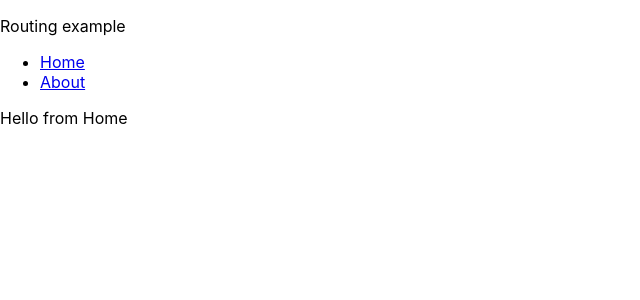
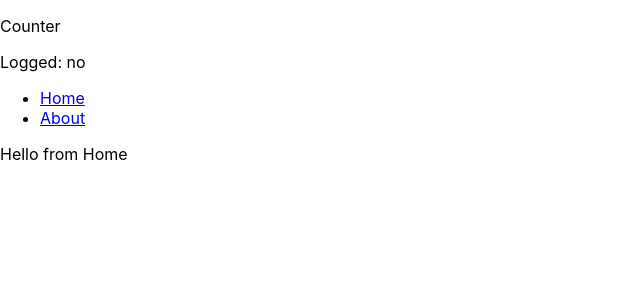
Before and after one commit to bitcoinStockExchangeTeam/bitcoin-stock-exchange, a React (Create React App) app: page / in a window 1280 px wide. Shown: the top 300 px of the page, without its empty margins (0-640 px from the left). Built offline with nearby package versions, Linux system fonts and the light colour scheme.

Commit message:
Add react integration with redux

```diff
--- a/package.json
+++ b/package.json
@@ -9,8 +9,11 @@
     "node-sass": "4.14.1",
     "react": "^17.0.1",
     "react-dom": "^17.0.1",
+    "react-redux": "^7.2.2",
     "react-router-dom": "^5.2.0",
     "react-scripts": "4.0.1",
+    "react-thunk": "^1.0.0",
+    "redux": "^4.0.5",
     "web-vitals": "^0.2.4"
   },
   "scripts": {
--- a/src/App.js
+++ b/src/App.js
@@ -1,14 +1,19 @@
+/* eslint-disable react/jsx-one-expression-per-line */
 import React from 'react';
 import { Route, BrowserRouter as Router, Switch, Link } from 'react-router-dom';
+import { useSelector } from 'react-redux';
 import './App.scss';
 import About from './components/About';
 import Home from './components/Home';
 
 function App() {
+  const counter = useSelector((state) => state.counter);
+  const isLogged = useSelector((state) => state.isLogged);
   return (
     <Router>
       <div>
-        <p>Routing example</p>
+        <p>Counter {counter}</p>
+        <p>Logged: {isLogged ? 'yes' : 'no'}</p>
         <nav>
           <ul>
             <li>
--- a/src/index.js
+++ b/src/index.js
@@ -1,12 +1,22 @@
 import React from 'react';
 import ReactDOM from 'react-dom';
 import './index.scss';
+import { createStore } from 'redux';
+import { Provider } from 'react-redux';
 import App from './App';
 import reportWebVitals from './reportWebVitals';
+import rootReducer from './reducers';
+
+const store = createStore(
+  rootReducer,
+  window.__REDUX_DEVTOOLS_EXTENSION__ && window.__REDUX_DEVTOOLS_EXTENSION__()
+);
 
 ReactDOM.render(
   <React.StrictMode>
-    <App />
+    <Provider store={store}>
+      <App />
+    </Provider>
   </React.StrictMode>,
   document.getElementById('root')
 );
--- /dev/null
+++ b/src/reducers/counter.js
@@ -0,0 +1,12 @@
+const counterReducer = (state = 0, action) => {
+  switch (action.type) {
+    case 'INCREMENT':
+      return state + 1;
+    case 'DECREMENT':
+      return state - 1;
+    default:
+      return state;
+  }
+};
+
+export default counterReducer;
--- /dev/null
+++ b/src/reducers/index.js
@@ -0,0 +1,8 @@
+import { combineReducers } from 'redux';
+import counterReducer from './counter';
+import loggedReducer from './isLogged';
+
+const rootReducer = combineReducers({ counterReducer,
+  loggedReducer });
+
+export default rootReducer;
--- /dev/null
+++ b/src/reducers/isLogged.js
@@ -0,0 +1,10 @@
+const loggedReducer = (state = false, action) => {
+  switch (action.type) {
+    case 'SIGN_IN':
+      return !state;
+    default:
+      return state;
+  }
+};
+
+export default loggedReducer;
```
Also changed, not shown: 2 other files (tests, documents, lock files or other folders).
